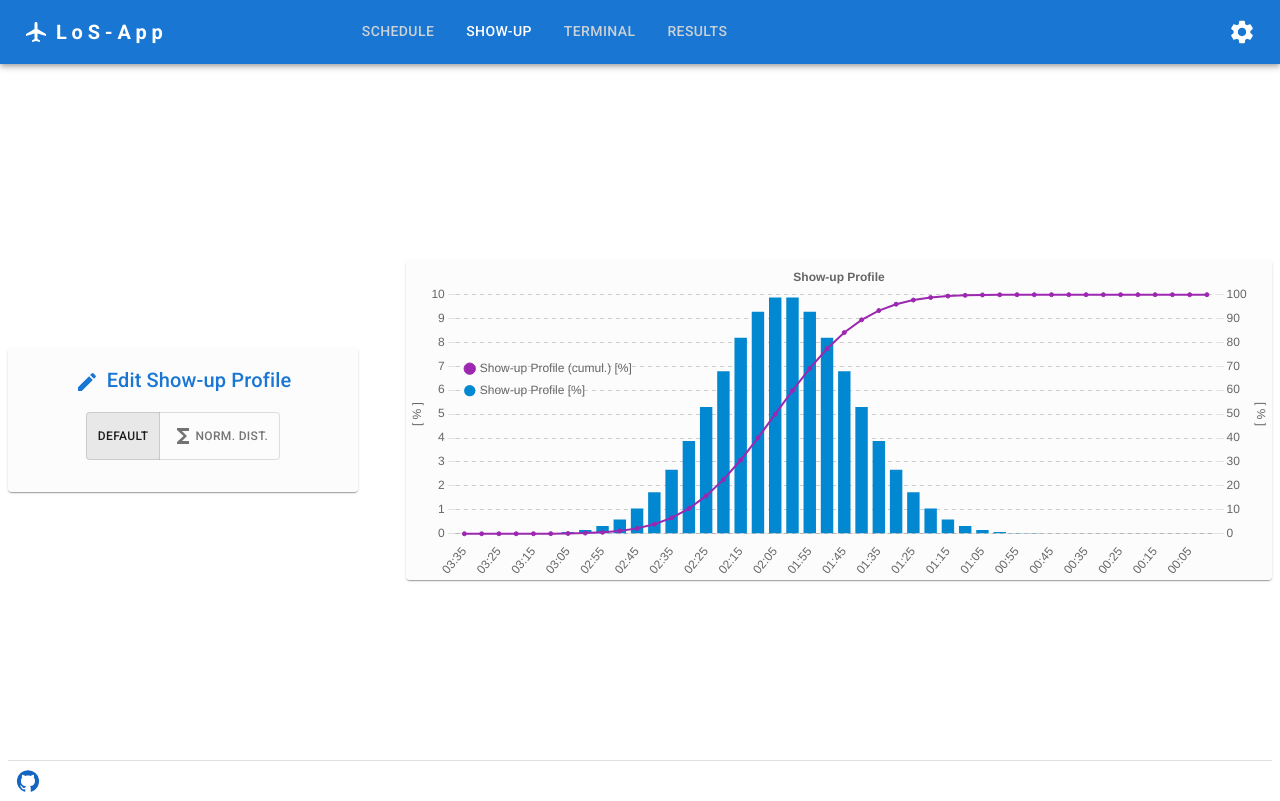
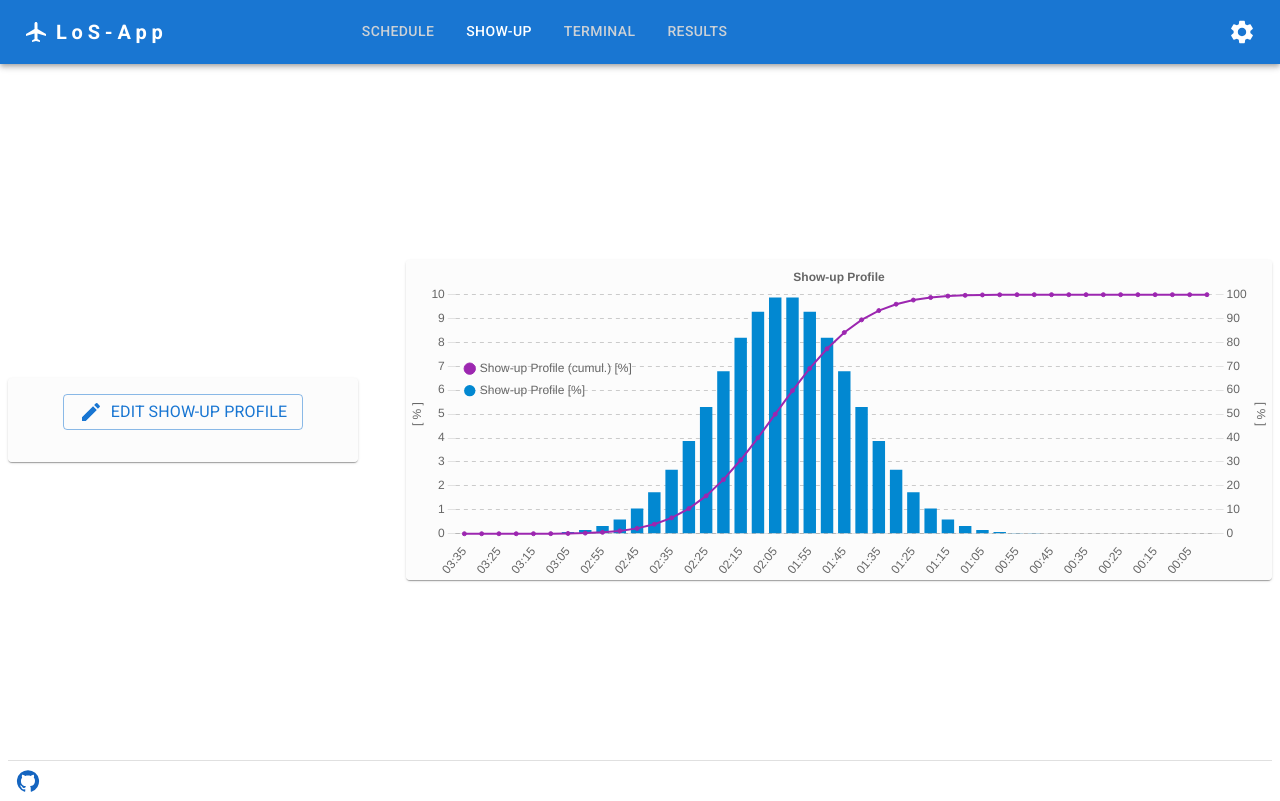
Before and after one commit to MaskedCoconut/MaskedCoconut.github.io, a Next.js app: page / in a window 1280 px wide. Both pictures are taken after a click on the tab "SHOW-UP". Built offline with nearby package versions, Linux system fonts and the light colour scheme.

Commit message:
remove "type" of show-up

```diff
--- a/components/Tabs/Showup.jsx
+++ b/components/Tabs/Showup.jsx
@@ -7,10 +7,10 @@ import {
 import { useTheme } from "@mui/material/styles";
 import { Stack, Box } from "@mui/material";
 import Grid from "@mui/material/Unstable_Grid2";
-import ProfileChart from "../UI/ProfileChart";
 import ShowUpChart from "../UI/ShowUpChart";
 import ShowUpCard from "../UI/ShowUpCard";
-import ShowUpProfileSelector from "../UI/ShowUpProfileSelector";
+import ShowUpProfileChart from "../UI/ShowUpProfileChart";
+import ShowUpProfileCard from "../UI/ShowUpProfileCard";
 
 const App = () => {
   const theme = useTheme();
@@ -53,13 +53,13 @@ const App = () => {
           alignItems="center"
           flexWrap="wrap"
         >
-          <Box>{data.profiledata && <ShowUpProfileSelector />}</Box>
+          <Box>{data.profiledata && <ShowUpProfileCard />}</Box>
           <Box
             minWidth="50vw"
             maxWidth={{ xs: "100vw", md: "70vw" }}
             flexGrow={1}
           >
-            {data.profiledata && <ProfileChart />}
+            {data.profiledata && <ShowUpProfileChart />}
           </Box>
         </Stack>
       </Stack>
--- a/components/UI/ShowUpProfileSelector.jsx
+++ b/components/UI/ShowUpProfileCard.jsx
@@ -8,38 +8,33 @@ import {
 import EditIcon from "@mui/icons-material/Edit";
 import { useTheme } from "@mui/material/styles";
 import Slider from "./slider";
-import { Box, Stack, Card, Paper, Typography } from "@mui/material";
+import { Box, Stack, Card, Paper, Typography, Button } from "@mui/material";
 import CardContent from "@mui/material/CardContent";
 
-import ToggleButton from "@mui/material/ToggleButton";
-import ToggleButtonGroup from "@mui/material/ToggleButtonGroup";
 import { Collapse } from "@mui/material";
 
 const App = () => {
   const theme = useTheme();
   const data = useContext(AppDataContext);
   const dispatch = useContext(AppDataDispatchContext);
+  const [selected, setSelected] = React.useState(false);
 
-  // handle show-up type change
-  const handleTypeChange = (_event, newtype) => {
-    if (newtype !== null) {
-      const newShowup = {
-        ...data.showup,
-        ...{ type: newtype },
-      };
-      dispatch({ type: "setShowup", newshowup: newShowup });
-    }
+  const handleToggle = () => {
+    setSelected(!selected);
   };
 
   return (
     <Card>
       <Paper sx={{ width: 350, margin: "auto" }}>
         <CardContent>
+          <Stack justifyItems="center" alignItems="center" spacing={1}>
+            <Box>
+              <Button variant="outlined" onClick={handleToggle}>
                 <Typography
-            variant="h6"
+                  // variant="h6"
                   sx={{
                     margin: "auto",
-              mb: 2,
+                    //   mb: 2,
                     textAlign: "center",
                   }}
                   color="primary"
@@ -47,25 +42,10 @@ const App = () => {
                   <EditIcon sx={{ mr: 1 }} />
                   Edit Show-up Profile
                 </Typography>
-          <Stack justifyItems="center" alignItems="center" spacing={1}>
-            <ToggleButtonGroup
-              exclusive
-              value={data.showup.type}
-              onChange={handleTypeChange}
-            >
-              <ToggleButton value="default" sx={{ fontSize: 12 }}>
-                Default
-              </ToggleButton>
-              <ToggleButton value="normdist" sx={{ fontSize: 12 }}>
-                <FunctionsIcon /> Norm. dist.
-              </ToggleButton>
-            </ToggleButtonGroup>
-
+              </Button>
+            </Box>
             <Box sx={{ width: "100%" }}>
-              <Collapse
-                sx={{ width: "100%" }}
-                in={data.showup.type == "normdist"}
-              >
+              <Collapse sx={{ width: "100%" }} in={selected}>
                 <Stack sx={{ width: "100%" }} spacing={0}>
                   <Slider
                     title="mean"
--- a/components/context/AppDataContext.jsx
+++ b/components/context/AppDataContext.jsx
@@ -129,15 +129,11 @@ const initialAppData = Object.fromEntries([
   [
     "showup",
     Object.fromEntries([
-      ["type", "default"],
       ["mean", 120],
       ["stdev", 20],
     ]),
   ],
-  [
-    "profiledata",
-    calculateProfile({ showup: { type: "default", mean: 120, stdev: 20 } }),
-  ],
+  ["profiledata", calculateProfile({ showup: { mean: 120, stdev: 20 } })],
   ["simresult", null],
   ["terminal", {}],
   ["terminalsteps", []],
--- a/components/utils.jsx
+++ b/components/utils.jsx
@@ -308,19 +308,10 @@ const calculateLoS = (queuePax, queueMinutes, facility, data) => {
 
 // calculate Showup Profile
 export const calculateProfile = (data) => {
-  // case default or normal distribution
-  var usedShowUpProfile = [];
-  switch (data.showup.type) {
-    case "default":
-      usedShowUpProfile = generateNormShowupProfile(120, 20);
-
-    case "normdist":
-      usedShowUpProfile = generateNormShowupProfile(
-        data.showup.mean,
-        data.showup.stdev
-      );
-      break;
-  }
+  const usedShowUpProfile = generateNormShowupProfile(
+    data.showup.mean,
+    data.showup.stdev
+  );
 
   // format object for plot and state management
   const profiledata = usedShowUpProfile.map((val, id) =>
@@ -332,6 +323,22 @@ export const calculateProfile = (data) => {
 
   return profiledata;
 };
+
+// Showup profile, always sums to 100%, always stops at 0
+function generateNormShowupProfile(mean, stdev) {
+  // at 0, we get all Pax that would arrive after 0 (=STD)
+  const profileArray = [
+    cdfNormal(0, mean, stdev) - cdfNormal(-99999 * timestep, mean, stdev),
+  ];
+
+  for (let idx = 1; cdfNormal(idx * timestep, mean, stdev) <= 1 - 1e-6; idx++) {
+    profileArray.push(
+      cdfNormal(idx * timestep, mean, stdev) -
+        cdfNormal((idx - 1) * timestep, mean, stdev)
+    );
+  }
+  return profileArray;
+}
 
 // calculate the show-up and profile
 export const calculateShowUp = (data) => {
@@ -371,22 +378,6 @@ export const calculateShowUp = (data) => {
     return showupdata;
   }
 };
-
-// Showup profile, always sums to 100%, always stops at 0
-export function generateNormShowupProfile(mean, stdev) {
-  // at 0, we get all Pax that would arrive after 0 (=STD)
-  const profileArray = [
-    cdfNormal(0, mean, stdev) - cdfNormal(-99999 * timestep, mean, stdev),
-  ];
-
-  for (let idx = 1; cdfNormal(idx * timestep, mean, stdev) <= 1 - 1e-6; idx++) {
-    profileArray.push(
-      cdfNormal(idx * timestep, mean, stdev) -
-        cdfNormal((idx - 1) * timestep, mean, stdev)
-    );
-  }
-  return profileArray;
-}
 
 // Simple date formatter, consider localeString()?
 export const dataFormatter = (number) => {
```
Also changed, not shown: components/UI/ShowUpProfileChart.jsx (renamed from components/UI/ProfileChart.jsx). Lines whose indentation alone changed are shown as unchanged.
